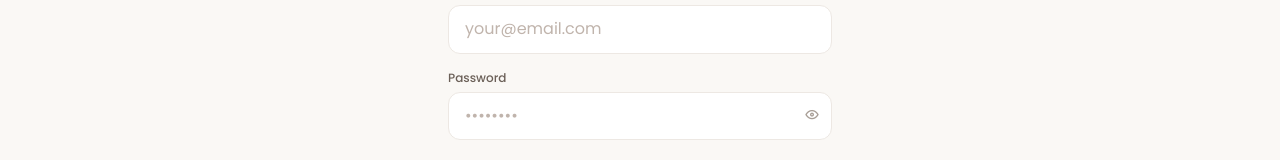
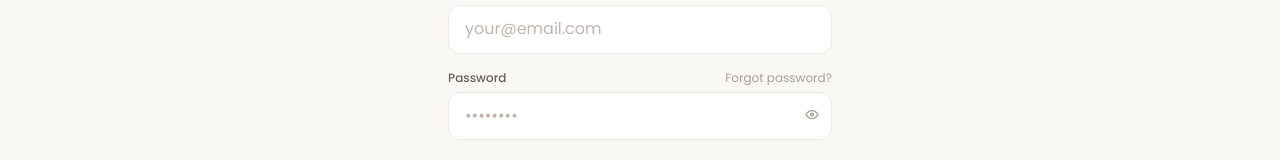
Before and after one commit to sydneyNcode/content-studio-ai, a React (Vite) app: page /login in a window 1280 px wide. Shown: the part 363-523 px from the top of the page. Built offline with nearby package versions, Linux system fonts and the light colour scheme.

Commit message:
Add forgot password link to login

```diff
--- a/src/components/auth/Login.jsx
+++ b/src/components/auth/Login.jsx
@@ -45,10 +45,7 @@ export default function Login() {
         >
           Content Studio AI
         </div>
-        <button
-          onClick={toggleDarkMode}
-          className="w-8 h-8 flex items-center justify-center text-[#6B6058] dark:text-[#C0B4AC] hover:text-[#8B1538] transition-colors"
-        >
+        <button onClick={toggleDarkMode} className="w-8 h-8 flex items-center justify-center text-[#6B6058] dark:text-[#C0B4AC] hover:text-[#8B1538] transition-colors">
           <i className={`ti ${darkMode ? 'ti-sun' : 'ti-moon-stars'}`} style={{ fontSize: 18 }} />
         </button>
       </header>
@@ -73,7 +70,15 @@ export default function Login() {
             </div>
 
             <div>
-              <label className="block text-xs font-medium text-[#6B6058] dark:text-[#C0B4AC] mb-1.5">Password</label>
+              <div className="flex justify-between items-center mb-1.5">
+                <label className="block text-xs font-medium text-[#6B6058] dark:text-[#C0B4AC]">Password</label>
+                <button
+                  onClick={() => navigate('/forgot-password')}
+                  className="text-xs text-[#A89E96] hover:text-[#8B1538] transition-colors"
+                >
+                  Forgot password?
+                </button>
+              </div>
               <div className="relative">
                 <input
                   type={showPassword ? 'text' : 'password'}
```
